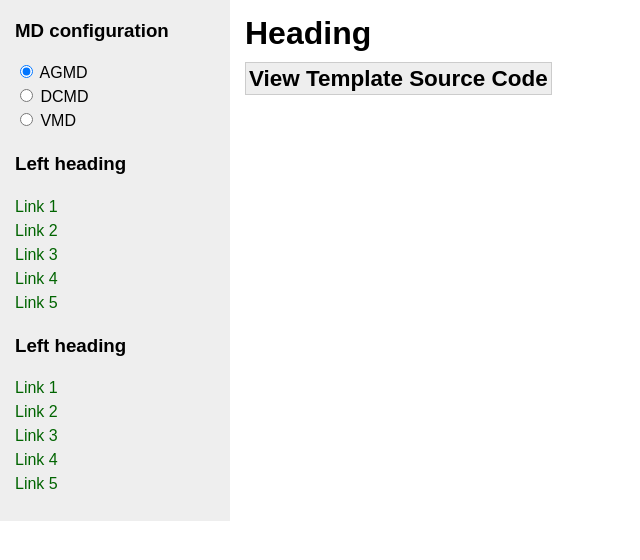
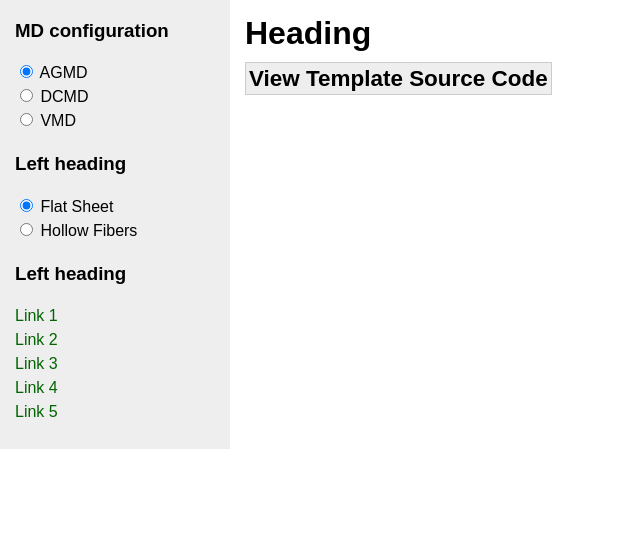
Before and after one commit to AhmadAlsaadi/MDmodeling, a Flask app: page / in a window 1280 px wide. Shown: the top 560 px of the page, without its empty margins (0-640 px from the left). Run offline with Flask 2, Linux system fonts and the light colour scheme.

Commit message:
improve index.html page

```diff
--- a/templates/index.html
+++ b/templates/index.html
@@ -86,13 +86,10 @@
  						 <input type="radio" name="gender" value="VMD"> VMD
 					</form>
 					<h3>Left heading</h3>
-					<ul>
-						<li><a href="#">Link 1</a></li>
-						<li><a href="#">Link 2</a></li>
-						<li><a href="#">Link 3</a></li>
-						<li><a href="#">Link 4</a></li>
-						<li><a href="#">Link 5</a></li>
-					</ul>
+					<form>
+  						<input type="radio" name="gender" value="Flatsheet" checked> Flat Sheet<br>
+  						<input type="radio" name="gender" value="Hfiber"> Hollow Fibers<br>
+					</form>
 					<h3>Left heading</h3>
 					<ul>
 						<li><a href="#">Link 1</a></li>
```
